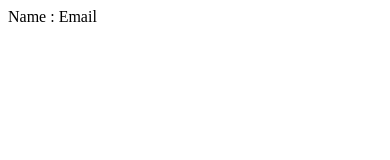
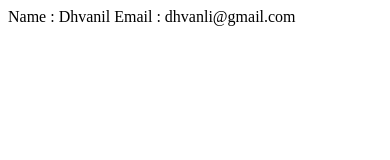
Before and after one commit to Dhvanill/git, a plain HTML site: page contect.html in a window 390 px wide. Drawn offline with Linux system fonts and the light colour scheme.

```diff
--- a/contect.html
+++ b/contect.html
@@ -7,8 +7,8 @@
 </head>
 <body>
     <div>
-        Name :
-        Email
+        Name : Dhvanil
+        Email : dhvanli@gmail.com
     </div>
 </body>
 </html>
```
